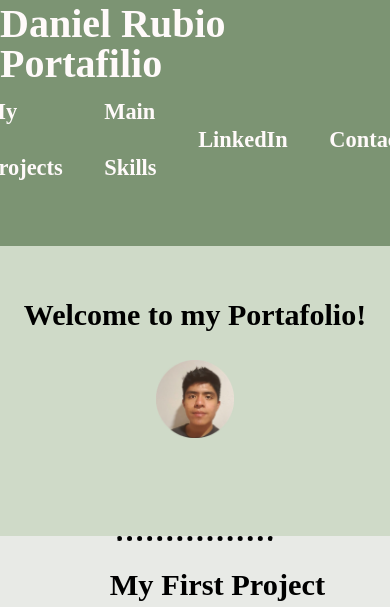
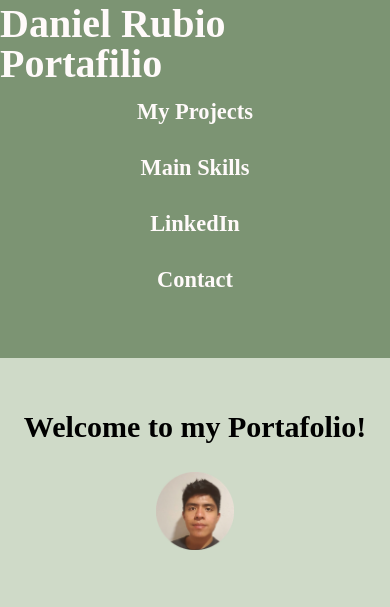
Before and after one commit to Danrub98/Professional-Portafolio, a plain HTML site: page index.html in a window 390 px wide. Shown: the top 607 px of the page. Drawn offline with Linux system fonts and the light colour scheme.

Commit message:
Fixed it to be more responsive to cellphones

```diff
--- a/code/assets/stylesheet.css
+++ b/code/assets/stylesheet.css
@@ -220,17 +220,15 @@
     }
 
     .header div ul li{
-        /*display: flex;
-        margin-right: 60px;
-        justify-content: center;
-        align-items: center;*/
+        display: flex;
+        justify-content:space-around;
     }
 
     .header div ul{
         display: flex;
-        /*margin-right: 60px;*/
-        justify-content: center;
-        align-items: center;
+        flex-direction:column;
+        justify-content: space-evenly;
+
     }
 
     .section2{
```
